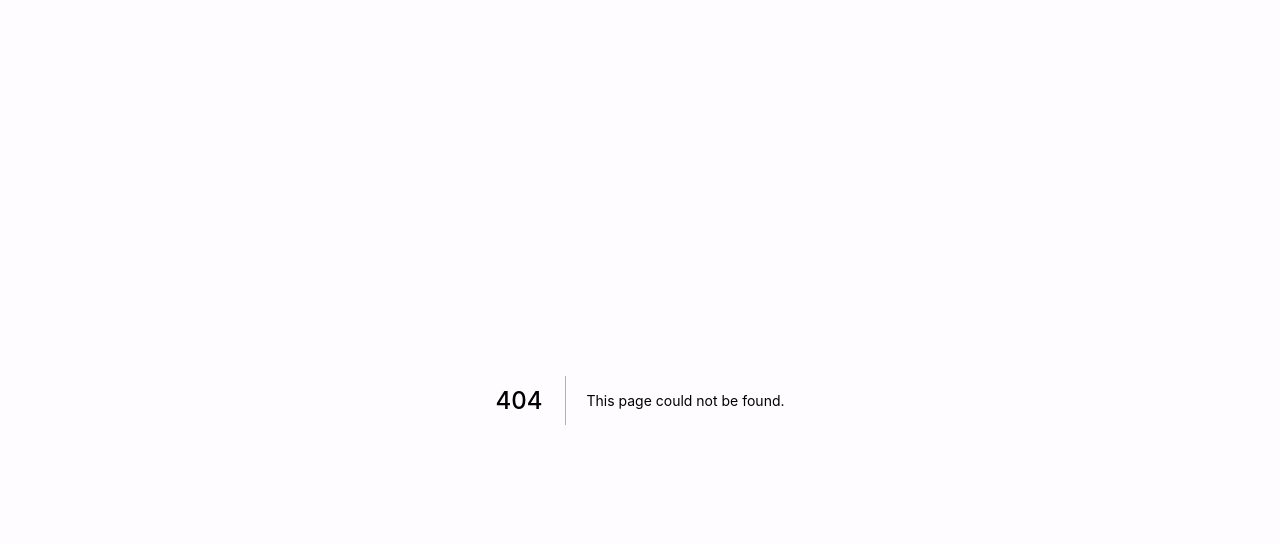
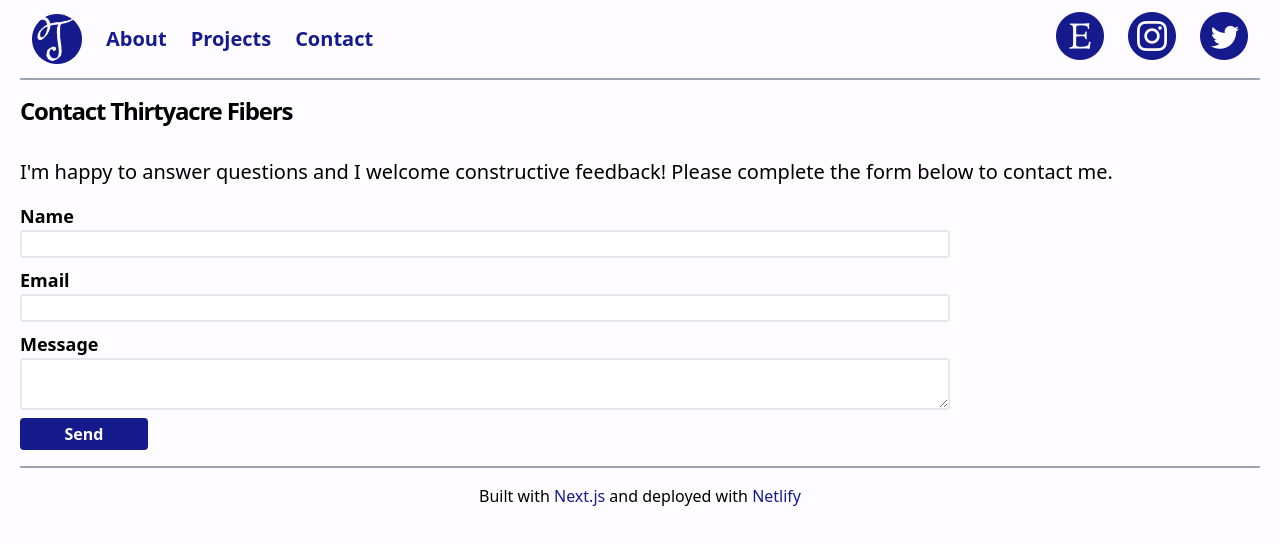
Before and after one commit to kat-lookout/thirtyacre-fibers, a Next.js app: page /contact in a window 1280 px wide. Before the commit this address had no page. Shown: the top 544 px of the page. Built offline with nearby package versions, Linux system fonts and the light colour scheme.

Commit message:
Create contact form.

```diff
--- /dev/null
+++ b/components/contact-form.js
@@ -0,0 +1,14 @@
+export default function ContactForm() {
+    return (
+        <form className="grid grid-cols-1 gap-y=20" name="contact" method="POST" action="/contact-success" data-netlify="true">
+            <input type="hidden" name="form-name" value="contact" />
+            <label className="text-lg font-bold" htmlFor="contact-name">Name</label>
+            <input className="border-2 hover:border-denim w-3/4 rounded mb-2" type="text" name="contact-name" id="contact-name" />
+            <label className="text-lg font-bold" htmlFor="contact-email">Email</label>
+            <input className="border-2 hover:border-denim w-3/4 rounded mb-2" type="text" name="contact-email" id="contact-email" />
+            <label className="text-lg font-bold" htmlFor="contact-message">Message</label>
+            <textarea className="border-2 hover:border-denim w-3/4 rounded mb-2" name="contact-message" id="contact-message"></textarea>
+            <button className="bg-denim border-denim rounded text-milk w-32 h-8 font-bold" type="submit">Send</button>
+        </form>
+    )
+}
--- a/components/header.js
+++ b/components/header.js
@@ -8,6 +8,7 @@ export default function Header() {
                     <a className="mr-6" href="/"><img src="/img/smallLogo.png" alt="Thirtyacre Fibers" width="50px" height="50px" /></a>
                     <a className="mr-6 text-denim hover:underline" href="/about">About</a>
                     <a className="mr-6 text-denim hover:underline" href="/projects">Projects</a>
+                    <a className="mr-6 text-denim hover:underline" href="/contact">Contact</a>
                 </nav>
                 <nav className="w-1/2 font-bold text-xl flex justify-end" role="navigation" aria-label="main navigation">
                     <a className="ml-6" href="https://thirtyacrefibers.etsy.com/"><img src="/img/etsy.png" alt="Etsy Shop" /></a>
--- /dev/null
+++ b/pages/contact-success.js
@@ -0,0 +1,15 @@
+import Container from '/components/container'
+import Layout from '/components/layout'
+
+export default function ContactSuccess() {
+    return (
+        <>
+            <Layout>
+                <Container>
+                    <h3 className="mb-8 text-2xl font-bold tracking-tighter leading-tight">Thank You!</h3>
+                    <p className="mb-4 text-xl">Thank you for your feedback! Your message has been sent and will be responded to as soon as possible.</p>
+                </Container>
+            </Layout>
+        </>
+    )
+}
--- /dev/null
+++ b/pages/contact.js
@@ -0,0 +1,21 @@
+import Container from '/components/container'
+import Layout from '/components/layout'
+import ContactForm from '/components/contact-form'
+import Head from 'next/head'
+
+export default function Contact() {
+    return (
+        <>
+            <Layout>
+                <Head>
+                    <title>Contact Thirtyacre Fibers</title>
+                </Head>
+                <Container>
+                    <h3 className="mb-8 text-2xl font-bold tracking-tighter leading-tight">Contact Thirtyacre Fibers</h3>
+                    <p className="mb-4 text-xl">I&apos;m happy to answer questions and I welcome constructive feedback! Please complete the form below to contact me.</p>
+                    <ContactForm />
+                </Container>
+            </Layout>
+        </>
+    )
+}
```
